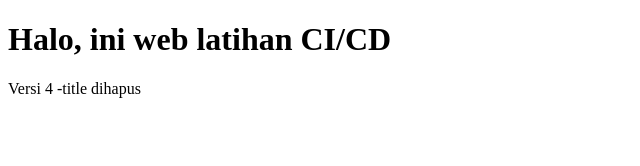
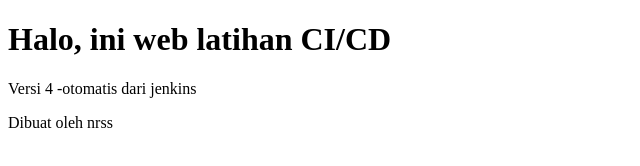
Before and after one commit to Nofidyandra/latihan-cicd, a plain HTML site: page public/index.html in a window 1280 px wide. Shown: the whole page, without its empty margins (0-640 px from the left). Drawn offline with Linux system fonts and the light colour scheme.

Commit message:
Update index.html

```diff
--- a/public/index.html
+++ b/public/index.html
@@ -5,6 +5,7 @@
 </head>
 <body>
 <h1>Halo, ini web latihan CI/CD</h1>
-<p>Versi 4 -title dihapus</p>
+<p>Versi 4 -otomatis dari jenkins</p>
+  <footer> Dibuat oleh nrss </footer>
 </body>
 </html>
```
